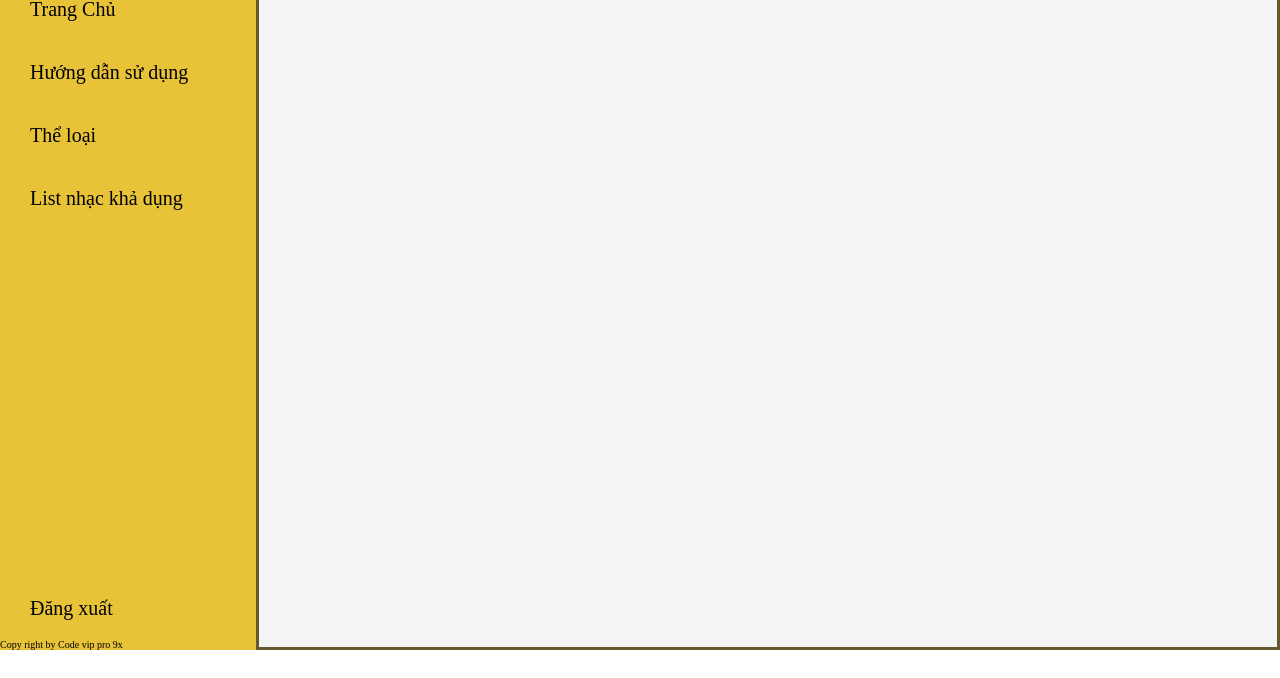
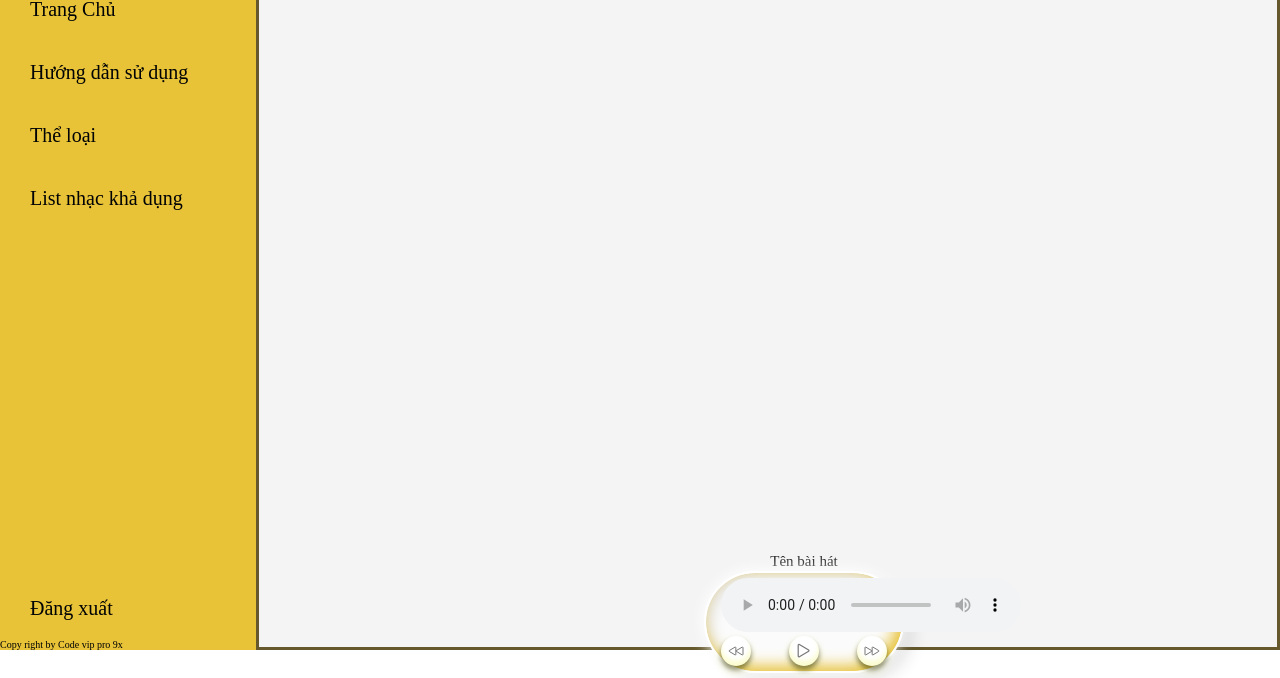
Before and after one commit to Goose9x/module2-music-book, a website built with webpack: page index.html in a window 1280 px wide. Shown: the part 122-800 px from the top of the page. Built offline with nearby package versions, Linux system fonts and the light colour scheme; some packages are replaced by stand-ins of ours; files whose address does not match are found by name.

Commit message:
file cua dung

```diff
--- a/index.html
+++ b/index.html
@@ -10,11 +10,14 @@
     <link rel="stylesheet" href="https://cdnjs.cloudflare.com/ajax/libs/font-awesome/6.2.0/css/all.min.css"
         integrity="sha512-xh6O/CkQoPOWDdYTDqeRdPCVd1SpvCA9XXcUnZS2FmJNp1coAFzvtCN9BmamE+4aHK8yyUHUSCcJHgXloTyT2A=="
         crossorigin="anonymous" referrerpolicy="no-referrer" />
+
 </head>
 
 <body>
     <div id="app"></div>
     <script src="./dist/main.js"></script>
+    <script type="module" src="https://unpkg.com/ionicons@5.5.2/dist/ionicons/ionicons.esm.js"></script>
+    <script nomodule src="https://unpkg.com/ionicons@5.5.2/dist/ionicons/ionicons.js"></script>
 </body>
 
 </html>
--- a/package.json
+++ b/package.json
@@ -11,7 +11,9 @@
   "license": "ISC",
   "devDependencies": {
     "css-loader": "^6.7.1",
+    "file-loader": "^6.2.0",
     "style-loader": "^3.3.1",
+    "val-loader": "^5.0.0",
     "webpack": "^5.74.0",
     "webpack-cli": "^4.10.0"
   },
--- a/src/controller/index.js
+++ b/src/controller/index.js
@@ -0,0 +1,33 @@
+import music1 from "../../music/Payphone.mp3";
+import music2 from "../../music/999DoaHong.mp3";
+const title = document.getElementsByClassName("musicBot-title");
+const prev = document.getElementsByClassName("musicBot-prev");
+const next = document.getElementsByClassName("musicBot-next");
+let audio = document.getElementById("audio");
+export { audio, setAudio };
+export const songList = [
+  {
+    path: music2,
+    songName: "999 Đóa hồng",
+  },
+  {
+    path: music1,
+    songName: "Payphone",
+  },
+];
+export function loadSong(songList) {
+  console.log(songList);
+  title.innerText = songList.songName;
+  audio.src = `${songList.path}`;
+}
+// function play song
+export function playSong() {
+  audio.play();
+}
+// function pause song
+export function pauseSong() {
+  audio.pause();
+}
+function setAudio(value) {
+  audio = value;
+}
--- a/src/page/mainPage/index.js
+++ b/src/page/mainPage/index.js
@@ -1,4 +1,5 @@
 import "./main.css";
+import music1 from "../../../music/Payphone.mp3";
 export let mainPage =
   /*html*/
   `<div id="main_page">
@@ -17,13 +18,28 @@ export let mainPage =
                     <p>Kinh dị Nhật Bản</p>
                 </div>
             </div>
-
             <div class="menu_text">List nhạc khả dụng</div>
             <div class="menu_text sign_out">Đăng xuất</div>
             <p class="copy_right">Copy right by Code vip pro 9x</p>
         </ul>
     </div>
     <div id="content">
-    aaaaaaaaa
+    </div>
+    <div id="musicBot">
+        <h3 class="musicBot-title">Tên bài hát</h3>
+        <div class="musicBot-player">
+            <audio controls id="audio" src=""></audio>
+            <div class="player-btns">
+                <span class="musicBot-prev">
+                <ion-icon name="play-back-outline"></ion-icon>
+                </span>
+                <span class="musicBot-play-pause">
+                <ion-icon name="play-outline"></ion-icon>
+                </span>
+                <span class="musicBot-next">
+                <ion-icon name="play-forward-outline"></ion-icon>
+                </span>
+            </div>
+        </div>
     </div>
 </div>`;
--- a/src/page/mainPage/main.css
+++ b/src/page/mainPage/main.css
@@ -62,7 +62,7 @@
 }
 
 #menu .nav_menu .catalog:hover .catalog_drop_down {
-    display:block;
+    display: block;
 }
 
 /* Sign out button */
@@ -82,4 +82,81 @@
     width: 80%;
     border: 3px solid #64582c;
     background: #F4F4F4;
+
 }
+
+/* MusicBot */
+#musicBot {
+    display: inline-flex;
+    flex-direction: column;
+    justify-content: center;
+    justify-items: center;
+    position: fixed;
+    bottom: 5px;
+    left: 55%;
+}
+
+#musicBot .musicBot-title {
+    text-align: center;
+    font-weight: 400;
+    color: rgb(37, 36, 36);
+    font-size: 15px;
+    margin-bottom: 1px;
+}
+
+/* musicbot icon */
+#musicBot .musicBot-player {
+    width: 200px;
+    min-height: 30px;
+    background-color: #fbfbfb;
+    border: 2px solid #fff;
+    border-radius: 80px;
+    box-shadow: -1px -1px 15px #fff,
+        10px 10px 15px rgba(0, 0, 0, 0.1),
+        inset -5px -5px 15px #E8C237,
+        inset 5px 5px 15px rgba(0, 0, 0, 0.1);
+    padding: 5px 15px;
+}
+
+#musicBot .player-btns {
+    position: relative;
+    display: flex;
+    justify-content: space-between;
+    align-items: center;
+    width: 100%;
+}
+
+#musicBot .player-btns span {
+    position: relative;
+    width: 30px;
+    height: 30px;
+    border-radius: 50%;
+    display: flex;
+    justify-content: center;
+    align-items: center;
+    background-color: #fff;
+    color: #777;
+    cursor: pointer;
+    box-shadow: inset 0 -5px 5px rgba(236, 240, 17, 0.2),
+        0 5px 10px rgba(236, 240, 17, 0.2),
+        0 4px 5px rgba(0, 0, 0, 0.5);
+}
+
+#musicBot .player-btns span:active {
+    color: #ff669a;
+    box-shadow: inset 0 -10px 10px rgba(0, 0, 0, 0.025),
+        inset 0 5px 5px rgba(0, 0, 0, 0.15);
+}
+
+#musicBot .musicBot-play-pause {
+    width: 100px;
+    height: 100px;
+}
+
+#musicBot .player-btns span ion-icon {
+    font-size: 1em;
+}
+
+#musicBot .player-btns span.musicBot-play-pause ion-icon {
+    font-size: 1.2em;
+}
--- a/src/view/index.js
+++ b/src/view/index.js
@@ -5,6 +5,15 @@ import { loginPage } from "../page/loginPage/loginPage";
 import { mainPage } from "../page/mainPage/index";
 import { registerPage } from "../page/registerPage/registerPage";
 import { resetPasswordPage } from "../page/resetPasswordPage/resetPass";
+import {
+  playBtn,
+  playSong,
+  pauseSong,
+  loadSong,
+  songList,
+  audio,
+  setAudio,
+} from "../controller/index";
 
 export let setAppActiveScreen = (screenName) => {
   let app = document.getElementById("app");
@@ -28,6 +37,24 @@ export let setAppActiveScreen = (screenName) => {
       if (app) {
         app.innerHTML = mainPage;
       }
+      let status = 0;
+      // play or pause song on click
+      const playPause = document.getElementsByClassName(
+        "musicBot-play-pause"
+      )[0];
+      const audioPlayer = document.getElementById("audio");
+      setAudio(audioPlayer);
+      loadSong(songList[0]);
+      // console.log(songList[1]);
+      playPause.addEventListener("click", () => {
+        if (status == 0) {
+          audio.play();
+          status = 1;
+        } else if (status == 1) {
+          audio.pause();
+          status = 0;
+        }
+      });
       break;
   }
 };
--- a/webpack.config.js
+++ b/webpack.config.js
@@ -15,8 +15,12 @@ module.exports = {
         use: ["style-loader", "css-loader"],
       },
       {
-        test: /\.(png|svg|jpg|jpeg|gif)$/i,
+        test: /\.(png|svg|jpg|jpeg|gif|mp3)$/i,
         type: "asset/resource",
+      },
+      {
+        test: /\(mp3|wav|mpe?g|ogg)?$/i,
+        use: "file-loader",
       },
     ],
   },
```
Also changed, not shown: 8 other files. Lines whose indentation alone changed are shown as unchanged.
